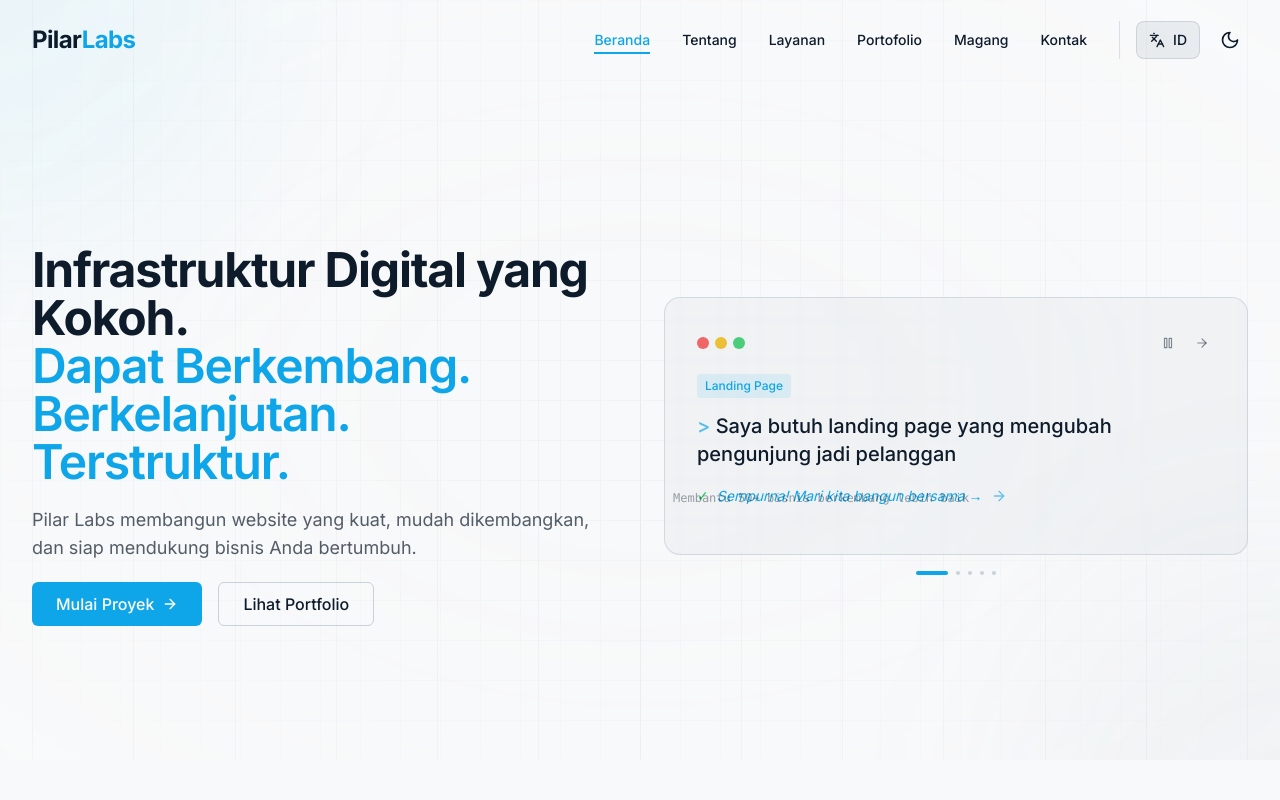
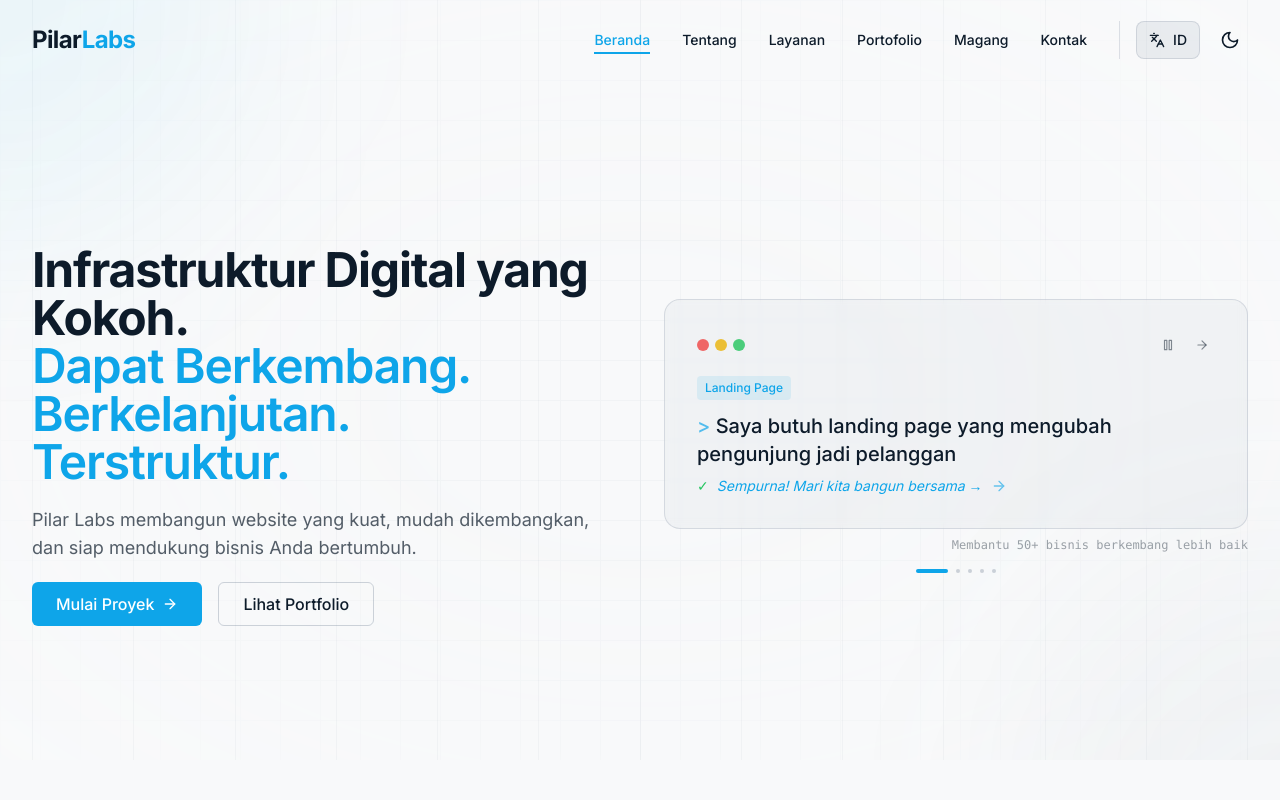
Before and after one commit to pilarlabsid/pilarlabs-landing, a React (Vite) app: page / in a window 1280 px wide. Shown: the top 800 px of the page. Built offline with nearby package versions, Linux system fonts and the light colour scheme.

Commit message:
fix: resolve overlapping text in AI prompt animation

```diff
--- a/src/components/ui/AIPromptAnimation.tsx
+++ b/src/components/ui/AIPromptAnimation.tsx
@@ -140,8 +140,8 @@ export function AIPromptAnimation() {
                 </motion.div>
 
                 {/* Typing Animation */}
-                <div className="min-h-[80px] md:min-h-[60px] flex items-center relative z-10">
-                    <p className="text-lg md:text-xl font-medium text-calm">
+                <div className="min-h-[100px] md:min-h-[80px] flex flex-col justify-center relative z-10">
+                    <p className="text-lg md:text-xl font-medium text-calm mb-2">
                         <span className="text-precision/70">&gt;</span>{' '}
                         <span>{displayedText}</span>
                         {!showResponse && (
@@ -152,30 +152,31 @@ export function AIPromptAnimation() {
                             />
                         )}
                     </p>
-                </div>
 
                     {/* Response Animation */}
                     {showResponse && (
                         <motion.div
                             initial={{ opacity: 0, y: 10 }}
                             animate={{ opacity: 1, y: 0 }}
-                        className="mt-4 flex items-center gap-2 text-sm text-precision relative z-10"
+                            className="flex items-center gap-2 text-sm text-precision"
                         >
                             <span className="text-green-500">✓</span>
                             <span className="italic">{response}</span>
                             <ArrowRight className="w-4 h-4 animate-pulse" />
                         </motion.div>
                     )}
+                </div>
 
-                {/* Stats Counter */}
+            </motion.div>
+
+            {/* Stats Counter - Outside main container */}
             <motion.div
                 initial={{ opacity: 0 }}
                 animate={{ opacity: 1 }}
                 transition={{ delay: 1 }}
-                    className="absolute bottom-4 right-6 text-xs text-calm/40 font-mono relative z-10"
+                className="mt-2 text-right text-xs text-calm/40 font-mono"
             >
                 {t('hero.statsCounter', { count: clientsHelped })}
-                </motion.div>
             </motion.div>
 
             {/* Progress indicator */}
```
Lines whose indentation alone changed are shown as unchanged.
